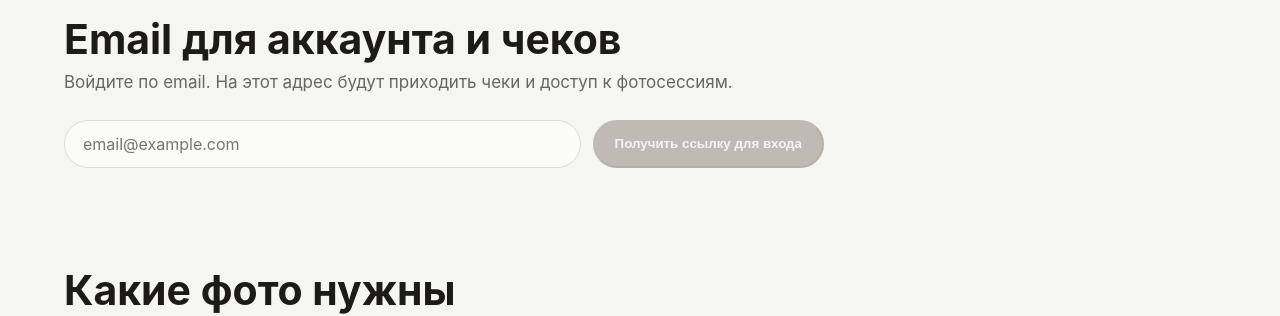
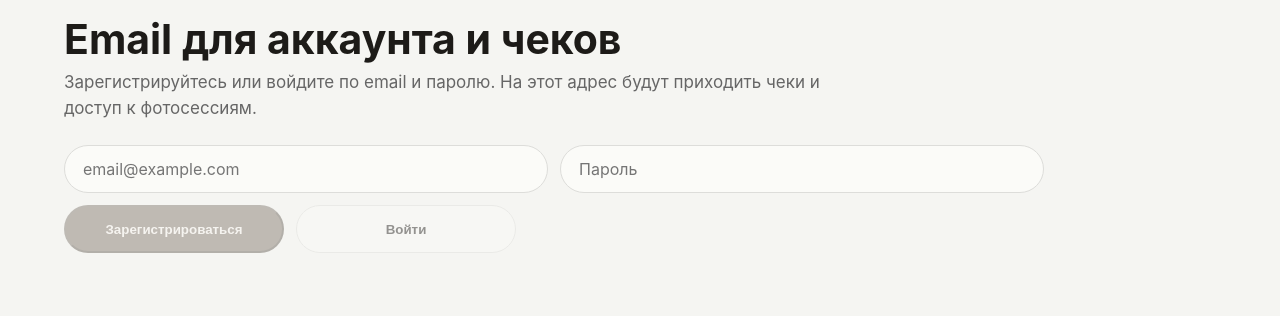
Before and after one commit to kgalanov2020-oss/-Virtual-AI-Photo-Studio, a Next.js app in the folder apps/web/: page /upload in a window 1280 px wide. Shown: the part 250-566 px from the top of the page. Built offline with nearby package versions, Linux system fonts and the light colour scheme; no server answers.

Commit message:
Use password auth on upload

```diff
--- a/apps/web/src/app/globals.css
+++ b/apps/web/src/app/globals.css
@@ -1269,8 +1269,8 @@ h1 {
 .auth-inline {
   display: grid;
   gap: 12px;
-  grid-template-columns: minmax(0, 1fr) auto;
-  max-width: 760px;
+  grid-template-columns: repeat(2, minmax(0, 1fr));
+  max-width: 980px;
 }
 
 .auth-inline input {
@@ -1281,6 +1281,17 @@ h1 {
   font: inherit;
   min-height: 48px;
   padding: 0 18px;
+}
+
+.auth-actions {
+  display: flex;
+  flex-wrap: wrap;
+  gap: 12px;
+  grid-column: 1 / -1;
+}
+
+.auth-actions .button {
+  min-width: 220px;
 }
 
 .package-grid {
--- a/apps/web/src/app/upload/page.tsx
+++ b/apps/web/src/app/upload/page.tsx
@@ -52,9 +52,8 @@ export default function UploadPage() {
   const [userId, setUserId] = useState<string | null>(null);
   const [userEmail, setUserEmail] = useState("");
   const [authEmail, setAuthEmail] = useState("");
-  const [isSendingLink, setIsSendingLink] = useState(false);
-  const [authCooldownUntil, setAuthCooldownUntil] = useState(0);
-  const [currentTime, setCurrentTime] = useState(Date.now());
+  const [authPassword, setAuthPassword] = useState("");
+  const [isAuthSubmitting, setIsAuthSubmitting] = useState(false);
   const [authMessage, setAuthMessage] = useState<string | null>(null);
   const [authError, setAuthError] = useState<string | null>(null);
   const [profile, setProfile] = useState<UserProfile | null>(null);
@@ -70,7 +69,6 @@ export default function UploadPage() {
   const readyCount = selfies.length;
   const isReady = readyCount >= 6;
   const selectedPackage = useMemo(() => getPhotoPackage(selectedPackageCode), [selectedPackageCode]);
-  const authCooldownSeconds = Math.max(0, Math.ceil((authCooldownUntil - currentTime) / 1000));
   const hasFreeCredits = (profile?.free_images_remaining ?? 0) > 0;
   const hasAcceptedStoredConsents = Boolean(
     profile?.legal_terms_accepted_at &&
@@ -106,18 +104,6 @@ export default function UploadPage() {
       new URLSearchParams(window.location.search).get("studio") ?? "modern-office",
     );
   }, []);
-
-  useEffect(() => {
-    if (authCooldownUntil <= Date.now()) return;
-
-    const timer = window.setInterval(() => {
-      setCurrentTime(Date.now());
-    }, 1000);
-
-    return () => {
-      window.clearInterval(timer);
-    };
-  }, [authCooldownUntil]);
 
   useEffect(() => {
     const supabase = createSupabaseBrowserClient();
@@ -162,6 +148,7 @@ export default function UploadPage() {
     setProfile(null);
     setAcceptedLegal(false);
     setAcceptedPhotoRights(false);
+    setAuthPassword("");
   }
 
   async function signOut() {
@@ -179,18 +166,37 @@ export default function UploadPage() {
     }
   }, [profile, selectedPackageCode]);
 
-  async function sendLoginLink() {
-    if (!authEmail.trim() || isSendingLink || authCooldownSeconds > 0) return;
+  function getAuthCredentials() {
+    const email = authEmail.trim();
+    const password = authPassword.trim();
 
-    setIsSendingLink(true);
+    if (!email || !password) {
+      setAuthError("Введите email и пароль.");
+      return null;
+    }
+
+    if (password.length < 6) {
+      setAuthError("Пароль должен быть минимум 6 символов.");
+      return null;
+    }
+
+    return { email, password };
+  }
+
+  async function registerWithEmailPassword() {
+    const credentials = getAuthCredentials();
+    if (!credentials || isAuthSubmitting) return;
+
+    setIsAuthSubmitting(true);
     setUploadError(null);
     setAuthMessage(null);
     setAuthError(null);
 
     try {
       const supabase = createSupabaseBrowserClient();
-      const { error } = await supabase.auth.signInWithOtp({
-        email: authEmail.trim(),
+      const { data, error } = await supabase.auth.signUp({
+        email: credentials.email,
+        password: credentials.password,
         options: {
           emailRedirectTo: `${window.location.origin}/upload?studio=${selectedStudioSlug}`,
         },
@@ -200,18 +206,51 @@ export default function UploadPage() {
         throw error;
       }
 
-      setAuthCooldownUntil(Date.now() + 60_000);
-      setAuthMessage("Отправили ссылку для входа. Откройте письмо и подтвердите email.");
-    } catch (error) {
-      const formattedError = formatAuthError(error);
-
-      if (formattedError.isRateLimit) {
-        setAuthCooldownUntil(Date.now() + 5 * 60_000);
+      if (data.session?.user) {
+        await syncUserSession(supabase, data.session.user);
+        setAuthPassword("");
+        setAuthMessage("Аккаунт создан, вход выполнен.");
+        return;
       }
 
-      setAuthError(formattedError.message);
+      setAuthMessage("Регистрация отправлена. Проверьте email и подтвердите аккаунт, затем войдите.");
+    } catch (error) {
+      setAuthError(formatAuthError(error).message);
     } finally {
-      setIsSendingLink(false);
+      setIsAuthSubmitting(false);
+    }
+  }
+
+  async function loginWithEmailPassword() {
+    const credentials = getAuthCredentials();
+    if (!credentials || isAuthSubmitting) return;
+
+    setIsAuthSubmitting(true);
+    setUploadError(null);
+    setAuthMessage(null);
+    setAuthError(null);
+
+    try {
+      const supabase = createSupabaseBrowserClient();
+      const { data, error } = await supabase.auth.signInWithPassword({
+        email: credentials.email,
+        password: credentials.password,
+      });
+
+      if (error) {
+        throw error;
+      }
+
+      if (data.user) {
+        await syncUserSession(supabase, data.user);
+      }
+
+      setAuthPassword("");
+      setAuthMessage("Вы вошли в аккаунт.");
+    } catch (error) {
+      setAuthError(formatAuthError(error).message);
+    } finally {
+      setIsAuthSubmitting(false);
     }
   }
 
@@ -425,8 +464,8 @@ export default function UploadPage() {
           <div>
             <h2>Email для аккаунта и чеков</h2>
             <p>
-              Войдите по email. На этот адрес будут приходить чеки и доступ к
-              фотосессиям.
+              Зарегистрируйтесь или войдите по email и паролю. На этот адрес
+              будут приходить чеки и доступ к фотосессиям.
             </p>
           </div>
         </div>
@@ -449,18 +488,31 @@ export default function UploadPage() {
               type="email"
               value={authEmail}
             />
-            <button
-              className="button button-primary"
-              disabled={isSendingLink || authCooldownSeconds > 0 || !authEmail.trim()}
-              onClick={sendLoginLink}
-              type="button"
-            >
-              {isSendingLink
-                ? "Отправляем..."
-                : authCooldownSeconds > 0
-                  ? `Повтор через ${authCooldownSeconds} сек.`
-                  : "Получить ссылку для входа"}
-            </button>
+            <input
+              autoComplete="current-password"
+              onChange={(event) => setAuthPassword(event.target.value)}
+              placeholder="Пароль"
+              type="password"
+              value={authPassword}
+            />
+            <div className="auth-actions">
+              <button
+                className="button button-primary"
+                disabled={isAuthSubmitting || !authEmail.trim() || !authPassword.trim()}
+                onClick={registerWithEmailPassword}
+                type="button"
+              >
+                {isAuthSubmitting ? "Подождите..." : "Зарегистрироваться"}
+              </button>
+              <button
+                className="button button-secondary"
+                disabled={isAuthSubmitting || !authEmail.trim() || !authPassword.trim()}
+                onClick={loginWithEmailPassword}
+                type="button"
+              >
+                Войти
+              </button>
+            </div>
           </div>
         )}
         {authMessage ? <div className="upload-message success">{authMessage}</div> : null}
@@ -704,6 +756,41 @@ function formatAuthError(error: unknown) {
     };
   }
 
+  if (normalized.includes("email not confirmed") || normalized.includes("not confirmed")) {
+    return {
+      isRateLimit: false,
+      message: "Email ещё не подтверждён. Откройте письмо и подтвердите аккаунт, затем войдите.",
+    };
+  }
+
+  if (
+    normalized.includes("invalid login credentials") ||
+    normalized.includes("invalid credentials")
+  ) {
+    return {
+      isRateLimit: false,
+      message: "Неверный email или пароль.",
+    };
+  }
+
+  if (
+    normalized.includes("user already registered") ||
+    normalized.includes("already registered") ||
+    normalized.includes("already exists")
+  ) {
+    return {
+      isRateLimit: false,
+      message: "Аккаунт с таким email уже есть. Нажмите «Войти».",
+    };
+  }
+
+  if (normalized.includes("signup") && normalized.includes("disabled")) {
+    return {
+      isRateLimit: false,
+      message: "Регистрация временно отключена в настройках проекта.",
+    };
+  }
+
   return {
     isRateLimit: false,
     message,
@@ -733,5 +820,5 @@ function getAuthErrorMessage(error: unknown) {
     }
   }
 
-  return "Не удалось отправить письмо для входа. Проверьте SMTP-настройки почты и попробуйте снова.";
+  return "Не удалось выполнить вход или регистрацию. Проверьте настройки почты и попробуйте снова.";
 }
```
